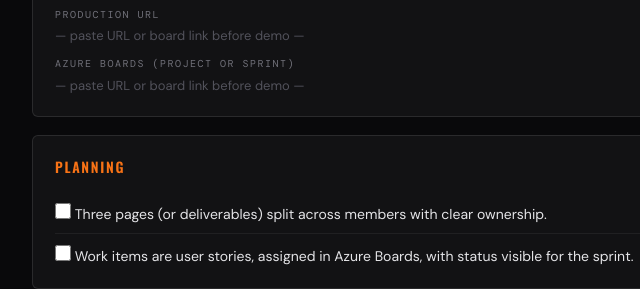
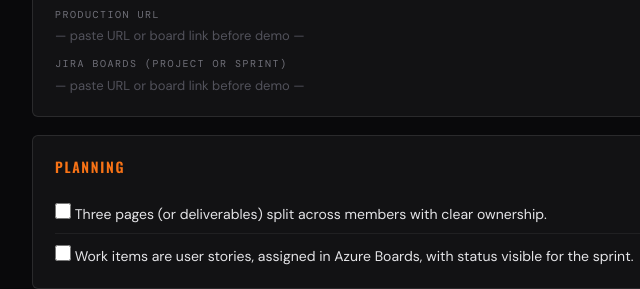
Before and after one commit to harriibb/AWS, a website: page test.html in a window 1280 px wide. Shown: the part 376-665 px from the top of the page, 248-888 px from the left. Drawn offline with nearby package versions, Linux system fonts and the light colour scheme.

Commit message:
Rename Azure Boards to JIRA Boards in test.html

```diff
--- a/test.html
+++ b/test.html
@@ -128,7 +128,7 @@
         <dd contenteditable="true" spellcheck="false"></dd>
         <dt>Production URL</dt>
         <dd contenteditable="true" spellcheck="false"></dd>
-        <dt>Azure Boards (project or sprint)</dt>
+        <dt>JIRA Boards (project or sprint)</dt>
         <dd contenteditable="true" spellcheck="false"></dd>
       </dl>
     </section>
```
